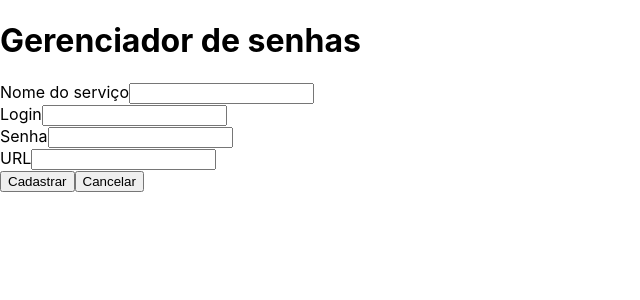
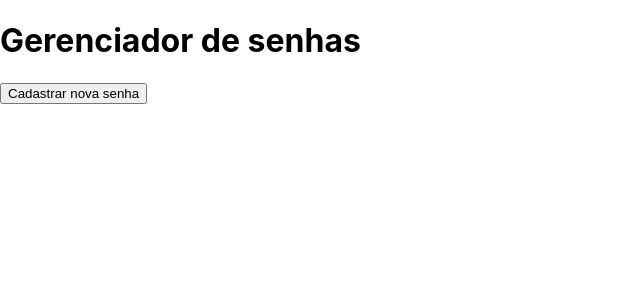
Before and after one commit to thiagosilva-tech/project-password-manager, a React (Vite) app: page / in a window 1280 px wide. Shown: the top 300 px of the page, without its empty margins (0-640 px from the left). Built offline with nearby package versions, Linux system fonts and the light colour scheme.

Commit message:
feat: requisito 03

```diff
--- a/src/App.tsx
+++ b/src/App.tsx
@@ -1,11 +1,18 @@
+import { useState } from 'react';
 import './App.css';
 import Form from './components/Form';
 
 function App() {
+  const [showForm, setShowForm] = useState(false);
+
+  const handleClick = () => {
+    setShowForm(!showForm);
+  };
   return (
     <div>
       <h1>Gerenciador de senhas</h1>
-      <Form />
+      {!showForm && <button onClick={ handleClick }>Cadastrar nova senha</button>}
+      {showForm && <Form handleClick={ handleClick } />}
     </div>
   );
 }
--- a/src/components/Form.tsx
+++ b/src/components/Form.tsx
@@ -1,4 +1,6 @@
-function Form() {
+type FormType = { handleClick: () => void };
+
+function Form({ handleClick }: FormType) {
   return (
     <form>
       <div>
@@ -29,8 +31,8 @@ function Form() {
           id="url"
         />
       </div>
-      <button>Cadastrar</button>
-      <button>Cancelar</button>
+      <button type="button">Cadastrar</button>
+      <button type="button" onClick={ handleClick }>Cancelar</button>
     </form>
   );
 }
```
